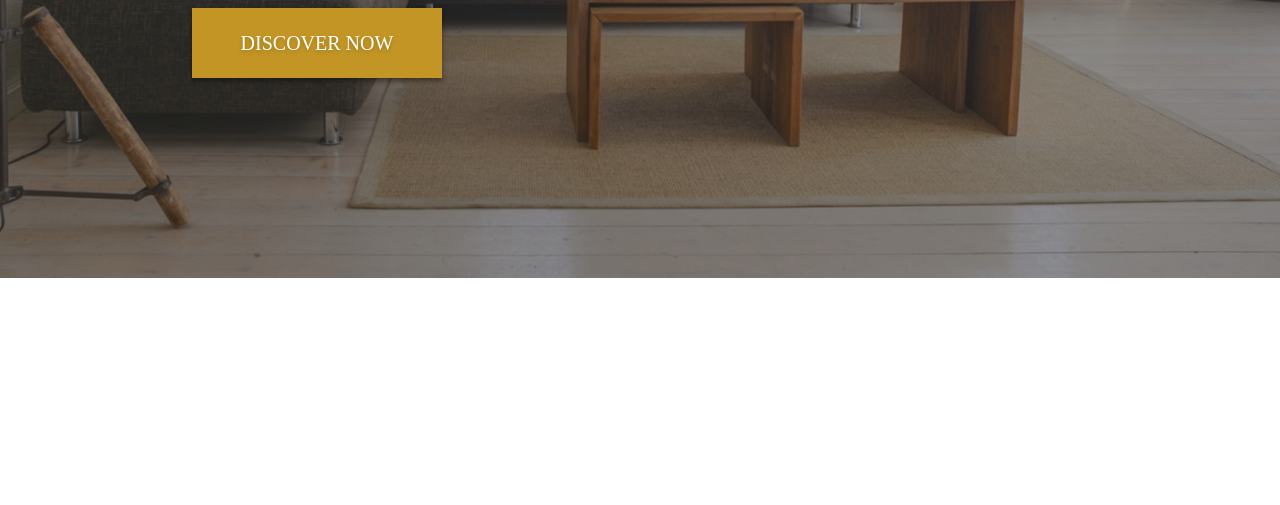
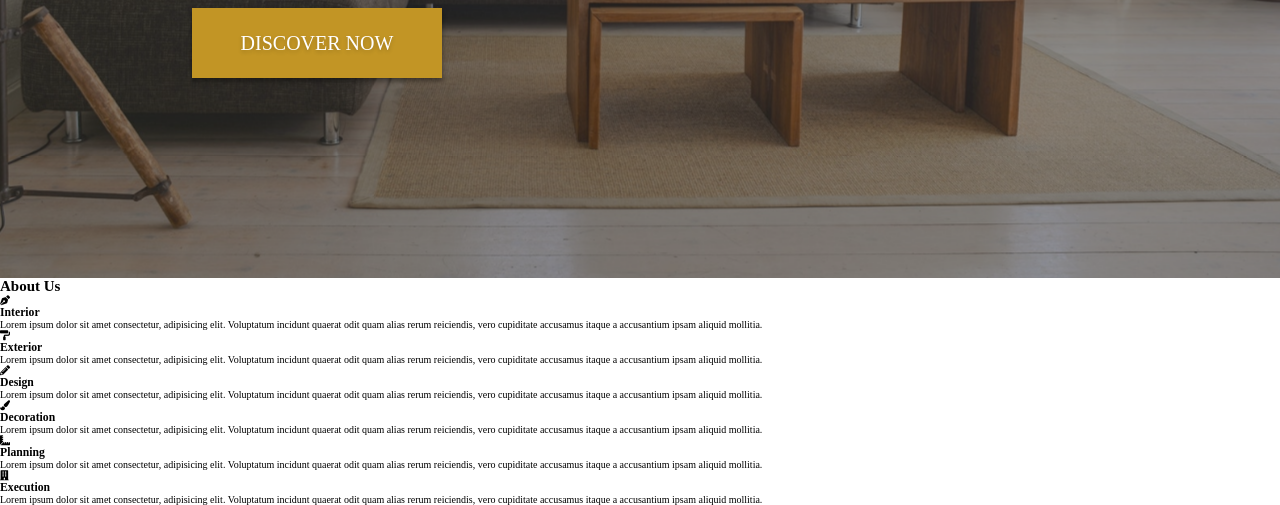
Before and after one commit to RuslanPanasuk/Architect_Website, a plain HTML site: page index.html in a window 1280 px wide. Shown: the part 522-1027 px from the top of the page. Before the commit the page ends 800 px from the top, so only its background shows below. Drawn offline with nearby package versions, Linux system fonts and the light colour scheme; a web font is replaced by a local one.

Commit message:
feat: add about section html

```diff
--- a/index.html
+++ b/index.html
@@ -63,6 +63,62 @@
           <a href="#"><i class="fab fa-twitter"></i></a>
         </div>
       </section>
+
+      <section class="about-us">
+        <div class="section-header">
+          <h1 class="section-heading">About Us</h1>
+          <div class="underline"></div>
+        </div>
+        <div class="services">
+          <div class="service">
+            <div class="service-header">
+              <i class="fas fa-pen-nib"></i>
+              <h3>Interior</h3>
+              <p class="service-text">Lorem ipsum dolor sit amet consectetur, adipisicing elit. Voluptatum incidunt quaerat odit quam alias rerum reiciendis, vero cupiditate accusamus itaque a accusantium ipsam aliquid mollitia.</p>
+            </div>
+          </div>
+
+          <div class="service">
+            <div class="service-header">
+              <i class="fas fa-paint-roller"></i>
+              <h3>Exterior</h3>
+              <p class="service-text">Lorem ipsum dolor sit amet consectetur, adipisicing elit. Voluptatum incidunt quaerat odit quam alias rerum reiciendis, vero cupiditate accusamus itaque a accusantium ipsam aliquid mollitia.</p>
+            </div>
+          </div>
+
+          <div class="service">
+            <div class="service-header">
+              <i class="fas fa-pencil-alt"></i>
+              <h3>Design</h3>
+              <p class="service-text">Lorem ipsum dolor sit amet consectetur, adipisicing elit. Voluptatum incidunt quaerat odit quam alias rerum reiciendis, vero cupiditate accusamus itaque a accusantium ipsam aliquid mollitia.</p>
+            </div>
+          </div>
+
+          <div class="service">
+            <div class="service-header">
+              <i class="fas fa-paint-brush"></i>
+              <h3>Decoration</h3>
+              <p class="service-text">Lorem ipsum dolor sit amet consectetur, adipisicing elit. Voluptatum incidunt quaerat odit quam alias rerum reiciendis, vero cupiditate accusamus itaque a accusantium ipsam aliquid mollitia.</p>
+            </div>
+          </div>
+
+          <div class="service">
+            <div class="service-header">
+              <i class="fas fa-ruler-combined"></i>
+              <h3>Planning</h3>
+              <p class="service-text">Lorem ipsum dolor sit amet consectetur, adipisicing elit. Voluptatum incidunt quaerat odit quam alias rerum reiciendis, vero cupiditate accusamus itaque a accusantium ipsam aliquid mollitia.</p>
+            </div>
+          </div>
+
+          <div class="service">
+            <div class="service-header">
+              <i class="fas fa-building"></i>
+              <h3>Execution</h3>
+              <p class="service-text">Lorem ipsum dolor sit amet consectetur, adipisicing elit. Voluptatum incidunt quaerat odit quam alias rerum reiciendis, vero cupiditate accusamus itaque a accusantium ipsam aliquid mollitia.</p>
+            </div>
+          </div>
+        </div>
+      </section>
     </div>
 
     <script src="script.js"></script>
```
Also changed, not shown: script.js (line endings or trailing spaces), style.css (line endings or trailing spaces).
